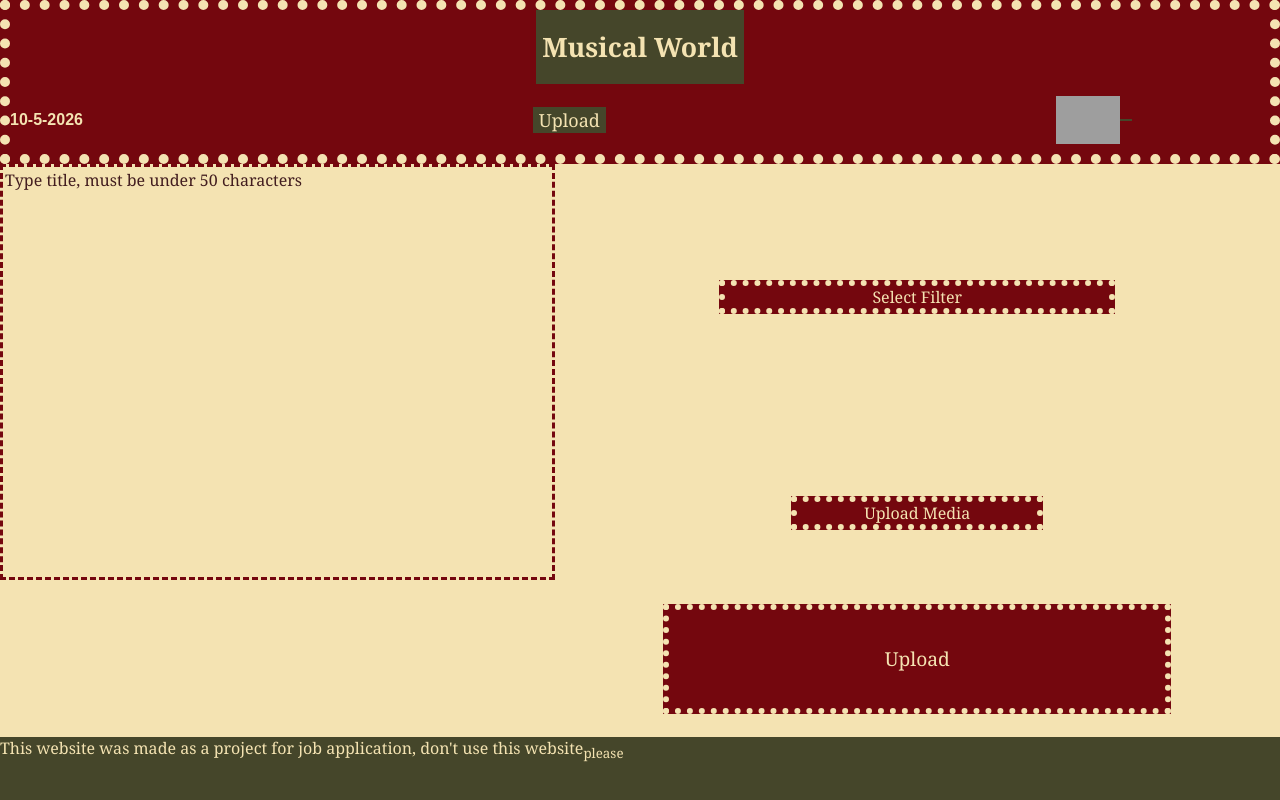
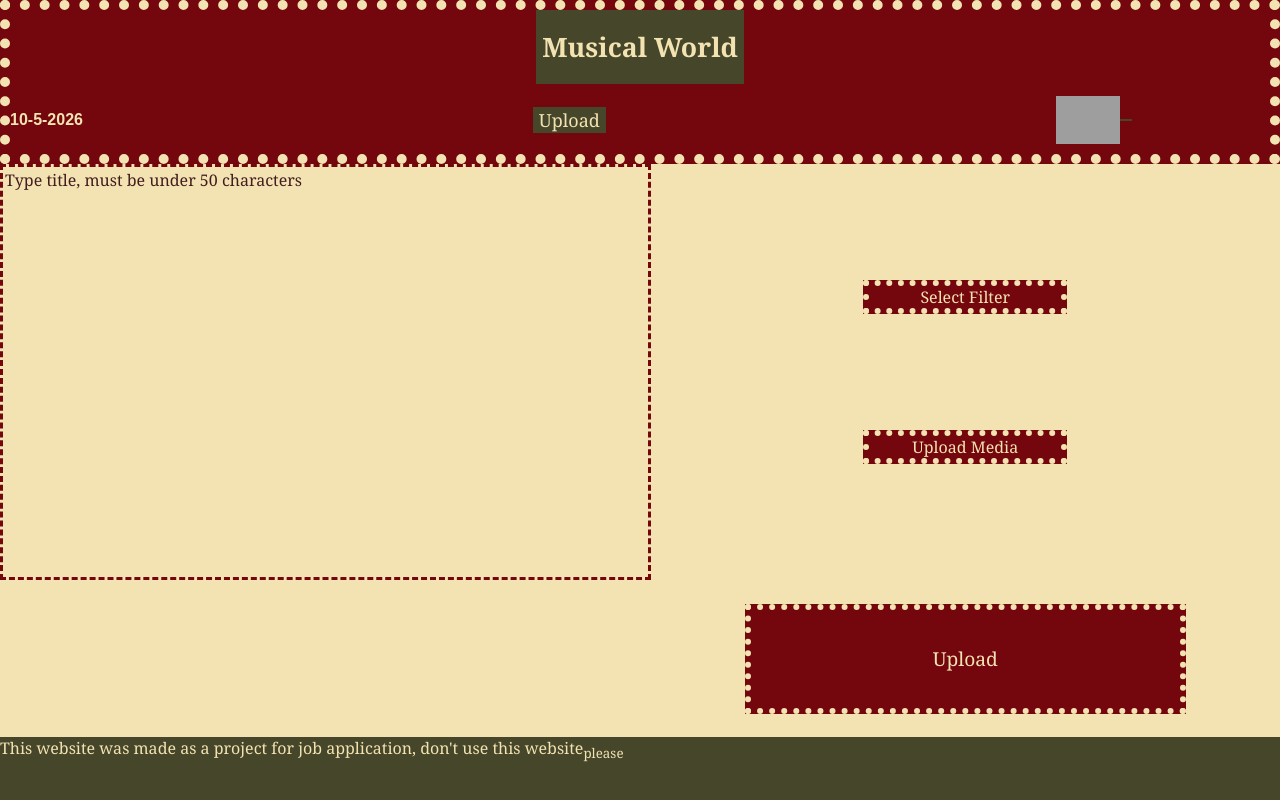
Before and after one commit to fastrunner333/Musicalworld, a React (Vite) app: page /upload in a window 1280 px wide. Built offline with nearby package versions, Linux system fonts and the light colour scheme; no server answers; grey boxes are pictures that could not be loaded.

Commit message:
spinner added

```diff
--- a/src/Content/Post.jsx
+++ b/src/Content/Post.jsx
@@ -191,7 +191,7 @@ export function Post({filter}){
     }
 
     useEffect(()=>{
-        setresult([])
+        setresult(null)
         setdisplay("block")
         fetch(`https://musicalworld.onrender.com/getpost?type=${filter}&user=${userToken}`,{
             method:"GET"
--- a/src/Upload/Upload.module.css
+++ b/src/Upload/Upload.module.css
@@ -31,6 +31,13 @@
     height: 70%;
     width:70%;
 }
+.upload:hover{
+    background-color:#510409;
+    border:7px dotted #f4e3b2;
+}.upload:active{
+    background-color:#74070e;
+    border:6px dotted #f4e3b2;
+}
 .form{
     display: grid;
     height:100%;
@@ -53,14 +60,22 @@
     border:6px dotted #f4e3b2;
     background-color:#74070e;
     color: #f4e3b2;
-    width:30vw;
+    width:15vw;
     justify-self: center;
+}
+.dropdowndiv:hover{
+    background-color:#510409;
+    border:7px dotted #f4e3b2;
+}
+.dropdowndiv:active{
+    background-color:#74070e;
+    border:6px dotted #f4e3b2;
 }
 .dropdownlist{
     position: absolute;
     display:none;
     flex-direction: column;
-    width:25vw;
+    width:15vw;
     font-family:Georgia, 'Times New Roman', Times, serif;
     left:2.5vw;
 
@@ -76,8 +91,8 @@
 }
 .medialabel{
     position:relative;
-    top:44%;
-    width:30vh;
+    top:0%;
+    width:15vw;
     border:6px dotted #f4e3b2;
     background-color:#74070e;
     color: #f4e3b2;
@@ -85,6 +100,14 @@
     text-align: center;
     justify-self: center;
 
+}
+.medialabel:hover{
+    background-color:#510409;
+    border:7px dotted #f4e3b2;
+}
+.medialabel:active{
+    background-color:#74070e;
+    border:6px dotted #f4e3b2;
 }
 .dropdownbutton{
     font-family:Georgia, 'Times New Roman', Times, serif;
```
